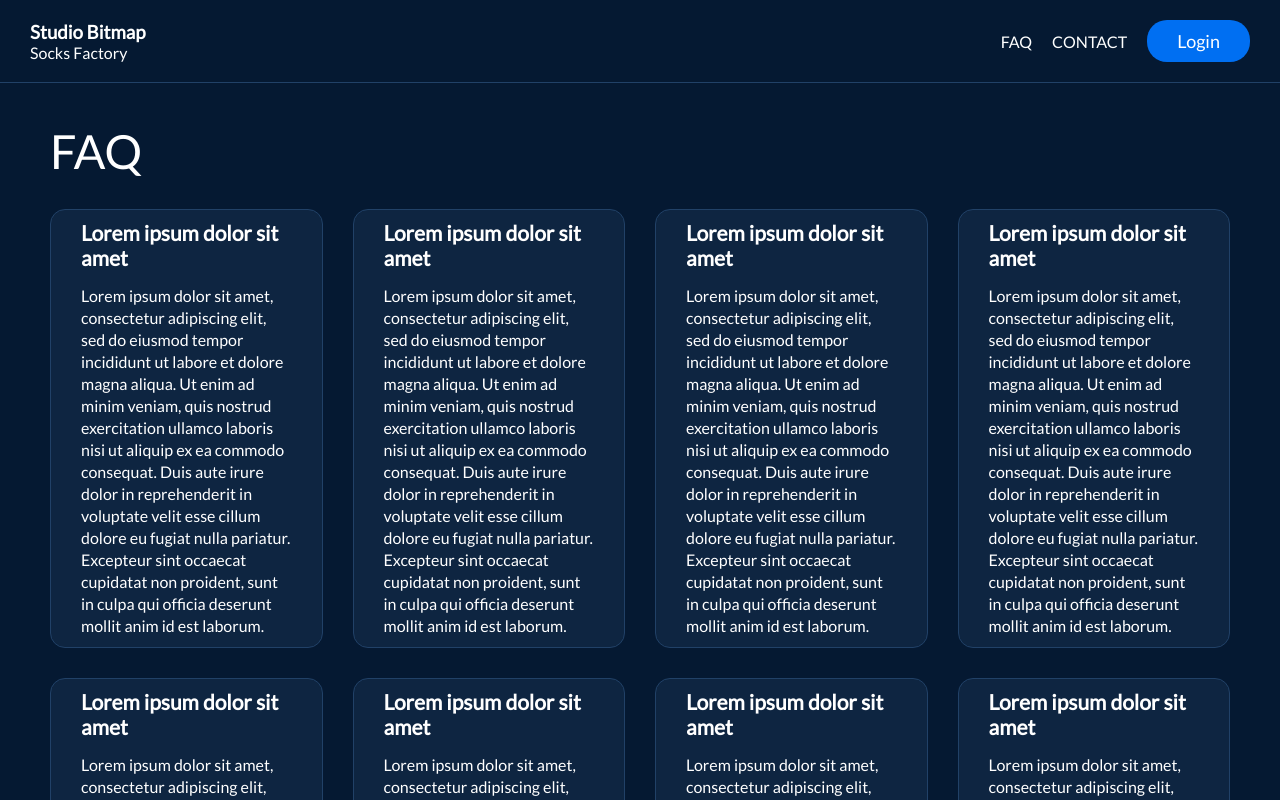
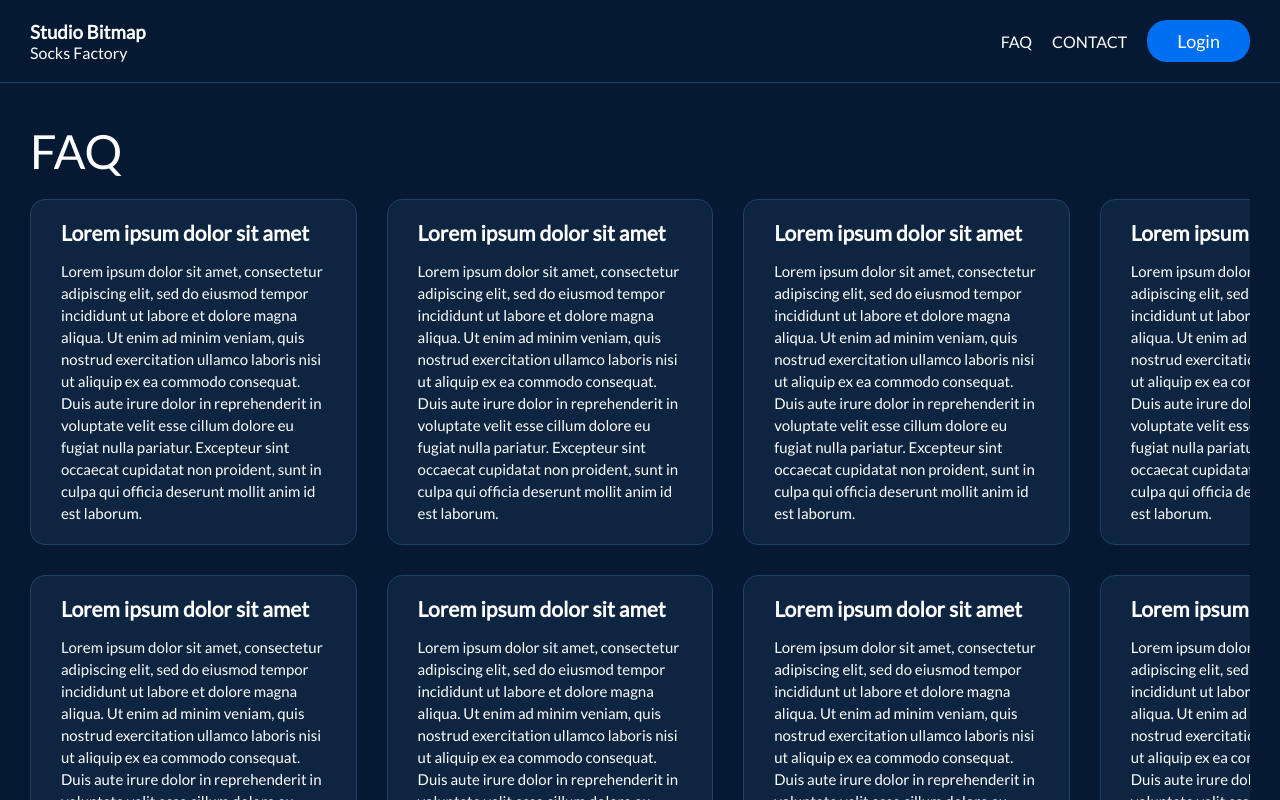
Before and after one commit to smallboss/bitmap-editor, a React (Vite) app: page /faq in a window 1280 px wide. Shown: the top 800 px of the page. Built offline with nearby package versions, Linux system fonts and the light colour scheme.

Commit message:
scroll_fixed

```diff
--- a/src/views/Faq/styles.scss
+++ b/src/views/Faq/styles.scss
@@ -1,8 +1,9 @@
-@import "../../assets/variables.scss";
+@import '../../assets/variables.scss';
 
 .faq {
   margin-top: 40px;
-  padding: 0 50px;
+  padding: 0 30px;
+  overflow: hidden;
 
   &__headerText {
     color: $white_color;
@@ -12,18 +13,36 @@
       font-weight: 500;
     }
   }
+  ::-webkit-scrollbar {
+    width: 10px;
+    height: 10px;
+  }
+
+  ::-webkit-scrollbar-track {
+    background: transparent;
+  }
+
+  ::-webkit-scrollbar-thumb {
+    border-radius: 20px;
+    background: rgb(20, 105, 202);
+    height: 10px;
+  }
 
   &__content {
     color: $white_color;
-    display: grid;
-    grid-template-columns: auto auto auto auto;
+    display: flex;
+    flex-direction: column;
+    flex-wrap: wrap;
+    max-height: 800px;
+    overflow-y: auto;
     gap: 30px;
-    padding: 30px 0;
+    padding: 20px 0;
 
     &--block {
+      width: calc(28% - 15px);
       border: 1px solid $light_marine_color;
       border-radius: 15px;
-      padding: 10px 30px;
+      padding: 20px 30px;
       background-color: $dark_marine_color;
 
       &__header {
@@ -33,8 +52,32 @@
       }
 
       &__content {
+        font-size: 15px;
         line-height: 22px;
       }
     }
   }
+
+  &__backButton {
+    display: flex;
+    justify-content: flex-end;
+    margin-top: 10px;
+
+    &--button {
+      text-decoration: none;
+      display: flex;
+      align-items: center;
+      background-color: $blue_color;
+      font-size: 17px;
+      justify-content: space-between;
+      color: $white_color;
+      border: none;
+      border-radius: 60px;
+      padding: 10px 20px;
+
+      & img {
+        margin-left: 10px;
+      }
+    }
+  }
 }
```
